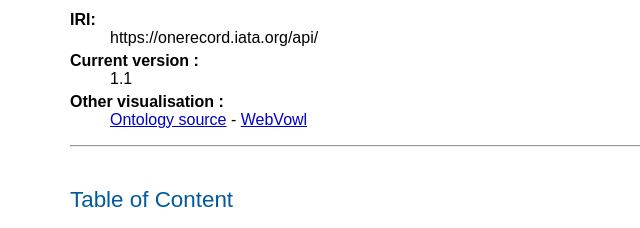
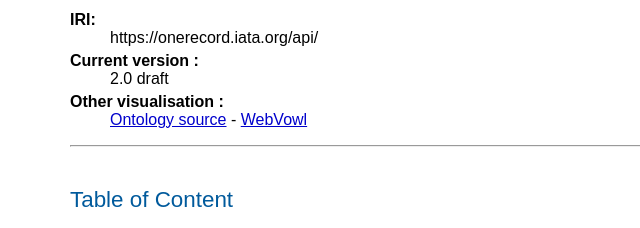
Before and after one commit to IATA-Cargo/api-ontology, a plain HTML site: page index.html in a window 1280 px wide. Shown: the part 124-352 px from the top of the page, 0-640 px from the left. Drawn offline with nearby package versions, Linux system fonts and the light colour scheme; some packages are replaced by stand-ins of ours; a script that the page names is missing.

Commit message:
Update index.html

```diff
--- a/index.html
+++ b/index.html
@@ -15,7 +15,7 @@
 			});
 		</script></head><body><div class="head"><h1>IATA ONE Record API vocabulary</h1><dl><dt>IRI:</dt><dd>https://onerecord.iata.org/api/</dd></dl><dl><dt>Current version
 			:
-		</dt><dd>1.1</dd></dl><dl><dt>Other visualisation
+		</dt><dd>2.0 draft</dd></dl><dl><dt>Other visualisation
 						:
 					</dt><dd><a href="./source?url=https://raw.githubusercontent.com/IATA-Cargo/swaggertest/main/api-update-1716.ttl?token=GHSAT0AAAAAAB2O2MS7VTSJ4ROMOMESHAC2Y3KS5VQ">Ontology source</a>
 						-
```
